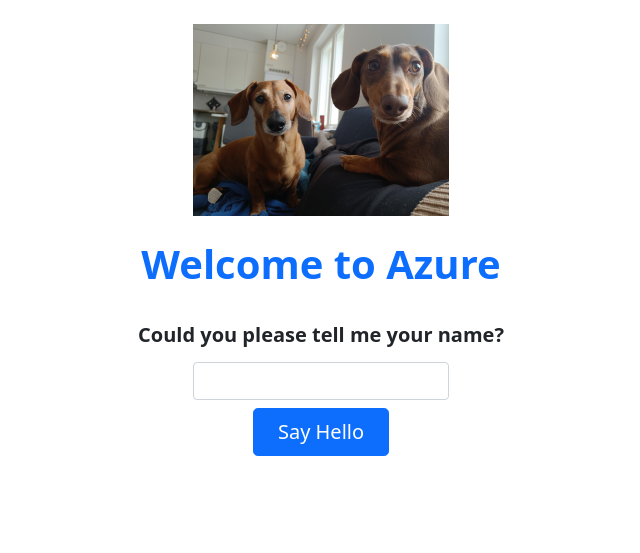
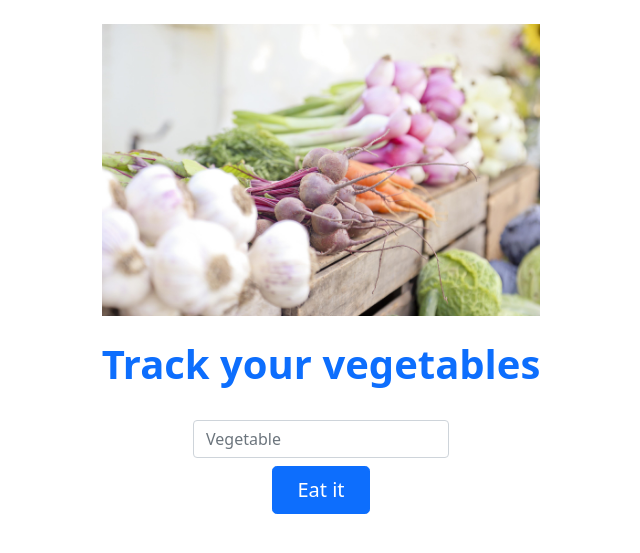
Before and after one commit to rho-group/vegetable-tracker, a Python web app: template templates/index.html in a window 1280 px wide. Shown: the top 553 px of the page, without its empty margins (319-959 px from the left). Run offline with Jinja, Linux system fonts and the light colour scheme; the template is opened without the code that fills it, so the values that code supplies are empty; some libraries are stand-ins or nearby versions.

Commit message:
Update web app picture and texts to fit the project

```diff
--- a/templates/index.html
+++ b/templates/index.html
@@ -1,6 +1,6 @@
 <!doctype html>
 <head>
-    <title>Hello Azure - Python Quickstart</title>
+    <title>Versatile vegetables</title>
     <link rel="stylesheet" href="{{ url_for('static', filename='bootstrap/css/bootstrap.min.css') }}">
     <link rel="shortcut icon" href="{{ url_for('static', filename='favicon.ico') }}">
 </head>
@@ -8,20 +8,18 @@
    <body>
      <main>
         <div class="px-4 py-3 my-2 text-center">
-            <img class="d-block mx-auto mb-4" src="{{ url_for('static', filename='images/dogs.jpg') }}" alt="Azure Logo" height="192"/>
-            <!-- <img  src="/docs/5.1/assets/brand/bootstrap-logo.svg" alt="" width="72" height="57"> -->
-            <h1 class="display-6 fw-bold text-primary">Welcome to Azure</h1>
+            <img class="d-block mx-auto mb-4" src="{{ url_for('static', filename='images/vegetables.jpg') }}" alt="Different vegetables" height="292"/>
+            <h1 class="display-6 fw-bold text-primary">Track your vegetables</h1>
           </div>
         <form method="post" action="{{url_for('hello')}}">
             <div class="col-md-6 mx-auto text-center">
-                <label for="name" class="form-label fw-bold fs-5">Could you please tell me your name?</label>
+                <!--label for="name" class="form-label fw-bold fs-5">What vegetable did you eat?</label-->
 
-                <!-- <p class="lead mb-2">Could you please tell me your name?</p> -->
                 <div class="d-grid gap-2 d-sm-flex justify-content-sm-center align-items-center my-1">
-                    <input type="text" class="form-control" id="name" name="name" style="max-width: 256px;">
+                    <input type="text" class="form-control" id="name" name="name" placeholder= "Vegetable" style="max-width: 256px;">
                   </div>
                 <div class="d-grid gap-2 d-sm-flex justify-content-sm-center my-2">
-                  <button type="submit" class="btn btn-primary btn-lg px-4 gap-3">Say Hello</button>
+                  <button type="submit" class="btn btn-primary btn-lg px-4 gap-3">Eat it</button>
                 </div>
             </div>
         </form>
```
Also changed, not shown: templates/hello.html (+4 -5 lines), static/images/dogs.jpg (deleted), static/images/vegetables.jpg (added).
